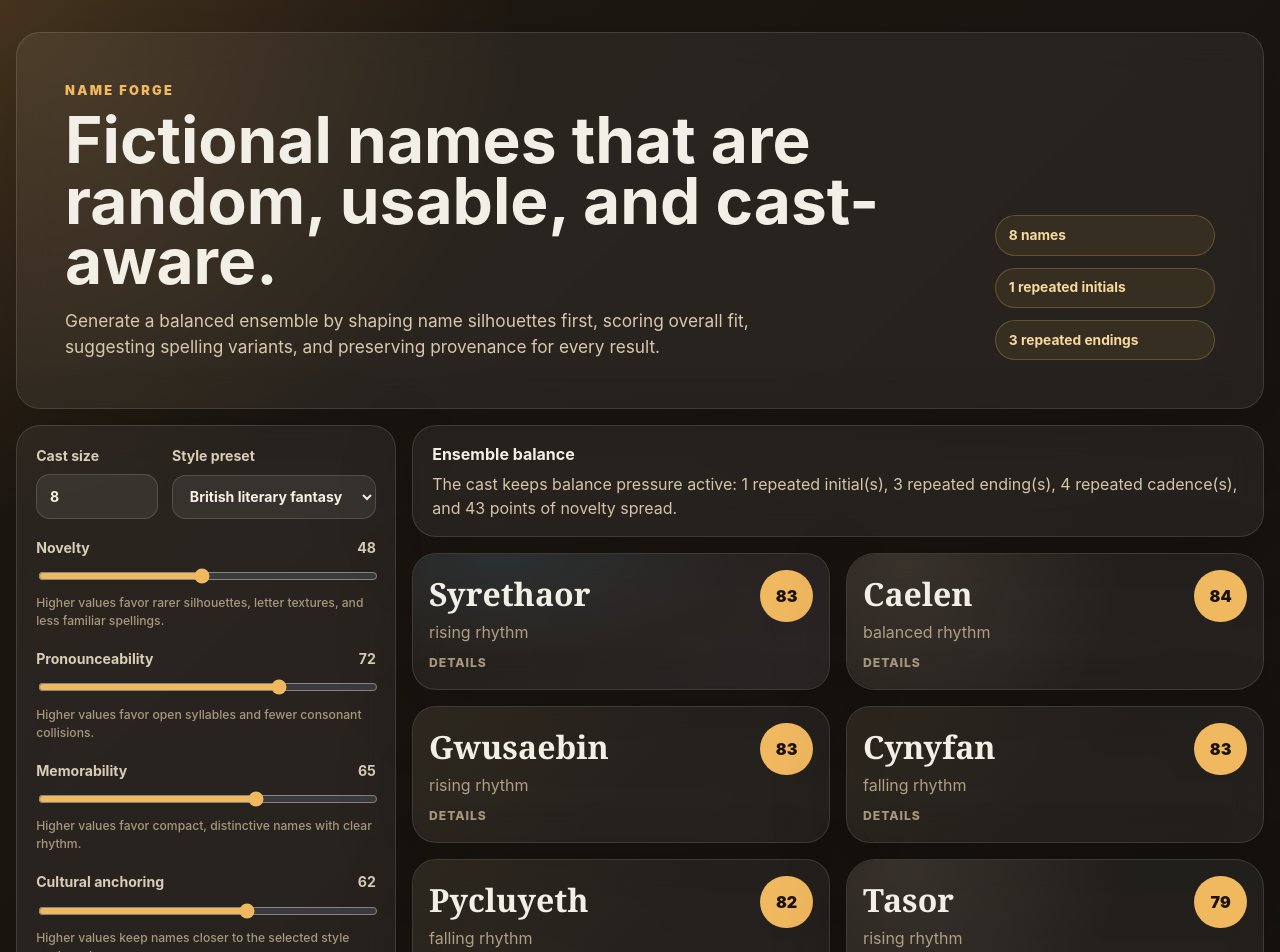
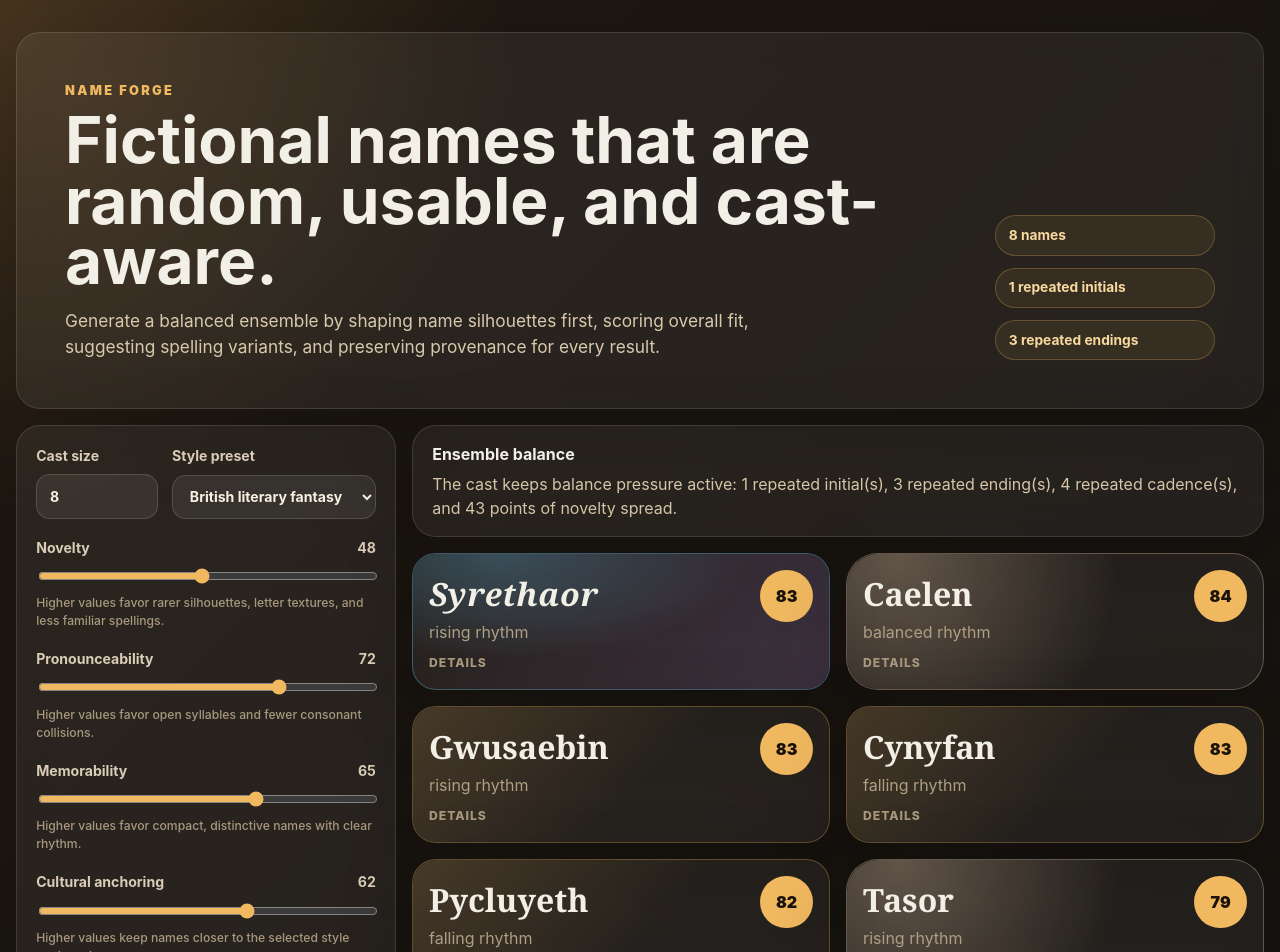
Before and after one commit to jaahay/name-forge, a React (Vite) app: page / in a window 1280 px wide. Shown: the top 952 px of the page. Built offline with nearby package versions, Linux system fonts and the light colour scheme.

Commit message:
Fix name card texture styling

```diff
--- a/src/styles.css
+++ b/src/styles.css
@@ -26,20 +26,23 @@ h1, h2, h3, p { margin-top: 0; }
 .ensemble-note { padding: 1rem 1.2rem; }
 .ensemble-note h2 { margin-bottom: 0.35rem; font-size: 1rem; }
 .ensemble-note p { margin-bottom: 0; color: #d6c5a8; }
-.name-grid { display: grid; grid-template-columns: repeat(auto-fit, minmax(290px, 1fr)); gap: 1rem; }
-.name-card { position: relative; overflow: hidden; padding: 1rem; }
-.name-card::before { content: ""; position: absolute; inset: 0; pointer-events: none; border-radius: inherit; opacity: 0.55; }
+.name-grid { display: grid; grid-template-columns: repeat(auto-fit, minmax(290px, 1fr)); gap: 1rem; align-items: start; }
+.name-card { position: relative; isolation: isolate; overflow: hidden; padding: 1rem; }
+.name-card::before { content: ""; position: absolute; inset: 0; z-index: 0; pointer-events: none; border-radius: inherit; opacity: 0.85; }
+.name-card > * { position: relative; z-index: 1; }
 .name-card[open] { display: grid; gap: 1rem; }
-.name-card-summary { position: relative; display: grid; gap: 0.65rem; cursor: pointer; }
+.name-card-summary { display: grid; gap: 0.65rem; cursor: pointer; }
 .name-card-header { display: flex; justify-content: space-between; gap: 1rem; align-items: start; }
 .collapse-cue { color: #a8987e; font-size: 0.76rem; font-weight: 800; letter-spacing: 0.08em; text-transform: uppercase; }
-.texture-soft { border-radius: 1.8rem; }
-.texture-soft::before { background: radial-gradient(circle at 12% 0%, rgba(255, 218, 185, 0.18), transparent 14rem); }
-.texture-balanced::before { background: linear-gradient(135deg, rgba(240, 184, 95, 0.08), transparent 55%); }
-.texture-hard { border-radius: 0.95rem; box-shadow: 0 18px 70px rgba(0, 0, 0, 0.24), inset 0 0 0 1px rgba(240, 184, 95, 0.18); }
-.texture-hard::before { background: linear-gradient(135deg, rgba(240, 184, 95, 0.2), transparent 28%, rgba(255, 255, 255, 0.05) 29%, transparent 30%); }
-.texture-liquid::before { background: radial-gradient(ellipse at 20% 0%, rgba(110, 205, 255, 0.16), transparent 16rem), linear-gradient(120deg, transparent, rgba(190, 138, 255, 0.08)); }
-.texture-liquid .name-card h2 { font-style: italic; letter-spacing: 0.02em; }
+.texture-soft { border-color: rgba(255, 218, 185, 0.3); border-radius: 2rem; }
+.texture-soft::before { background: radial-gradient(circle at 12% 0%, rgba(255, 218, 185, 0.34), transparent 14rem); }
+.texture-balanced { border-color: rgba(240, 184, 95, 0.3); }
+.texture-balanced::before { background: linear-gradient(135deg, rgba(240, 184, 95, 0.2), transparent 55%); }
+.texture-hard { border-color: rgba(240, 184, 95, 0.36); border-radius: 0.95rem; box-shadow: 0 18px 70px rgba(0, 0, 0, 0.28), inset 0 0 0 1px rgba(240, 184, 95, 0.28); }
+.texture-hard::before { background: linear-gradient(135deg, rgba(240, 184, 95, 0.32), transparent 28%, rgba(255, 255, 255, 0.08) 29%, transparent 30%); }
+.texture-liquid { border-color: rgba(110, 205, 255, 0.34); }
+.texture-liquid::before { background: radial-gradient(ellipse at 20% 0%, rgba(110, 205, 255, 0.3), transparent 16rem), linear-gradient(120deg, transparent, rgba(190, 138, 255, 0.18)); }
+.name-card.texture-liquid h2 { font-style: italic; letter-spacing: 0.02em; }
 .name-card h2 { margin-bottom: 0.15rem; font-family: Georgia, "Times New Roman", serif; font-size: 2rem; }
 .name-card h3 { margin-bottom: 0.45rem; color: #f0b85f; font-size: 0.8rem; letter-spacing: 0.08em; text-transform: uppercase; }
 .name-card p { margin-bottom: 0; color: #af9f84; }
```
